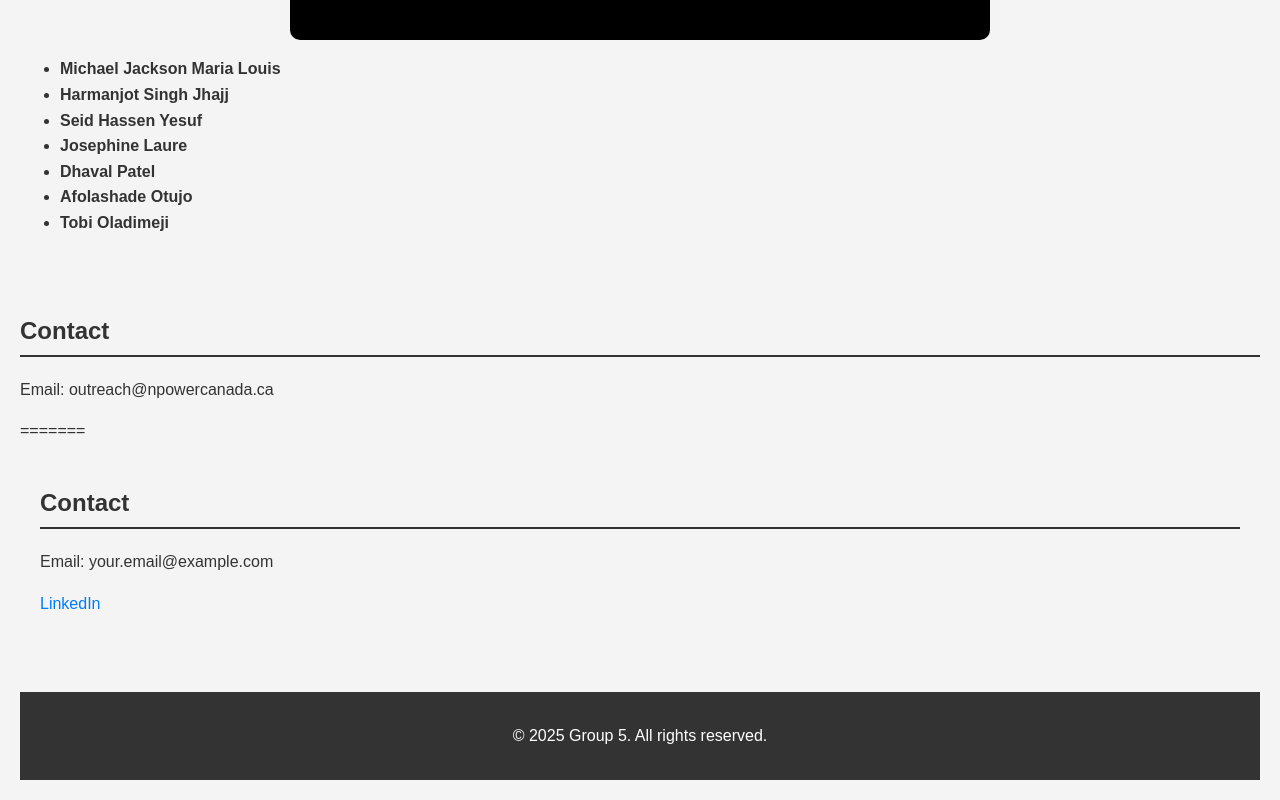
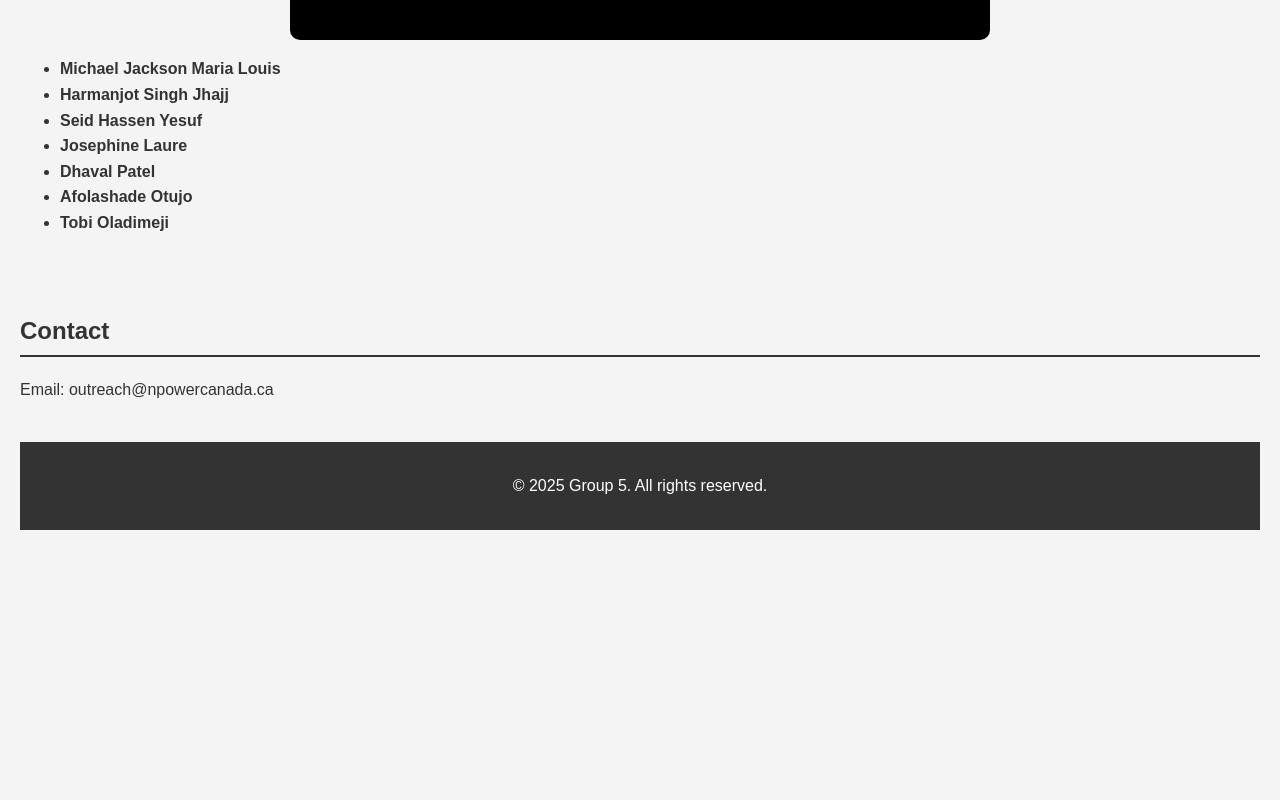
Before and after one commit to jackmikejk/first-repo, a plain HTML site: page index.html in a window 1280 px wide. Shown: the part 986-1786 px from the top of the page. After the commit the page ends 1536 px from the top, so only its background shows below. Drawn offline with Linux system fonts and the light colour scheme.

Commit message:
Update index.html

```diff
--- a/index.html
+++ b/index.html
@@ -35,16 +35,8 @@
   <section>
     <h2>Contact</h2>
     <p>Email: outreach@npowercanada.ca</p>
-=======
   </header>
 
-
-  <section>
-    <h2>Contact</h2>
-    <p>Email: your.email@example.com</p>
-    <p><a href="https://www.linkedin.com/in/yourprofile">LinkedIn</a></p>
-
-  </section>
 
   <footer>
     <p>&copy; 2025 Group 5. All rights reserved.</p>
```
